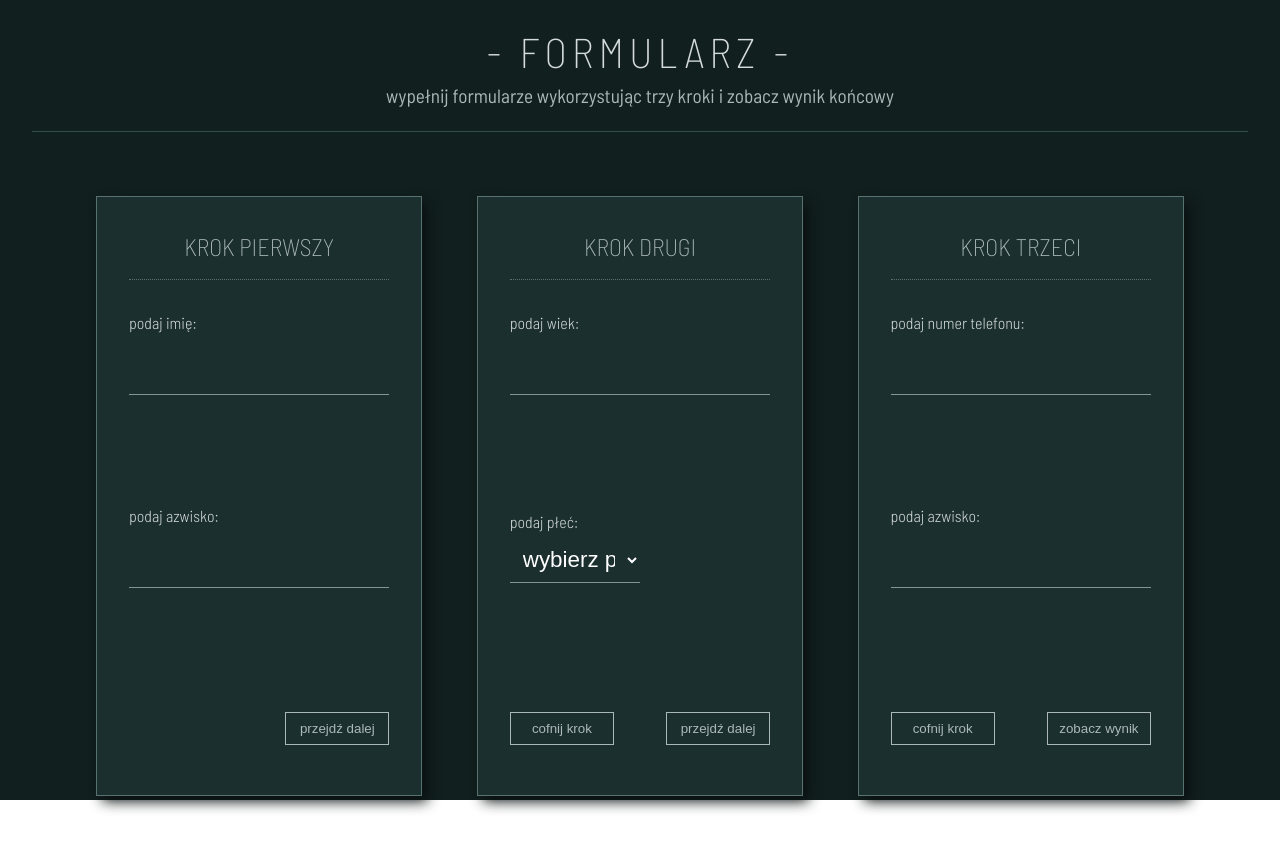
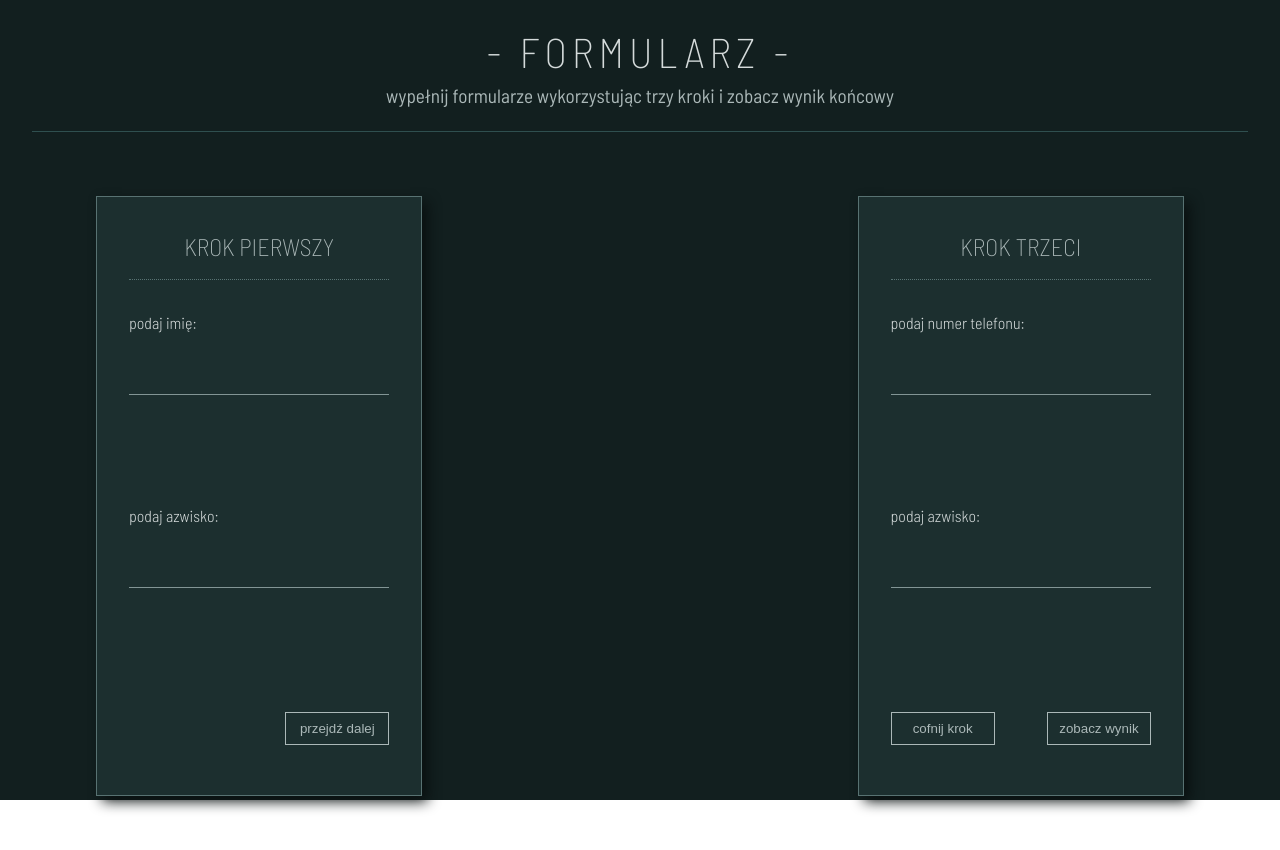
Before and after one commit to Scorpion19702022/React_Mentor_018_MULTI_STEP_FORM_and_TEST, a React (Vite) app: page / in a window 1280 px wide. Shown: the top 850 px of the page. Built offline with nearby package versions, Linux system fonts and the light colour scheme.

Commit message:
added props

```diff
--- a/src/Components/StepTwo/StepTwo.tsx
+++ b/src/Components/StepTwo/StepTwo.tsx
@@ -2,7 +2,11 @@ import { useForm, type SubmitHandler } from 'react-hook-form'
 import type { StepTwoTypes } from './Interfaces/StepTwoTypes'
 import styles from './StepTwo.module.css'
 
-const StepTwo = () => {
+interface initialProps {
+	isStep: number
+}
+
+const StepTwo: React.FC<initialProps> = ({ isStep }) => {
 	const genderKind = ['wybierz płeć', 'kobieta', 'mężczyzna']
 
 	const optionSelect = genderKind.map((item, id) => (
@@ -37,7 +41,7 @@ const StepTwo = () => {
 	}
 
 	return (
-		<section className={styles.wrapper}>
+		<section className={isStep === 2 ? styles.wrapper : styles.wrapper_end}>
 			<h2 className={styles.heading}>{`krok drugi`.toLocaleUpperCase()}</h2>
 			<form className={styles.form} onSubmit={handleSubmit(onSubmit)}>
 				<div className={styles.box_inputs}>
```
